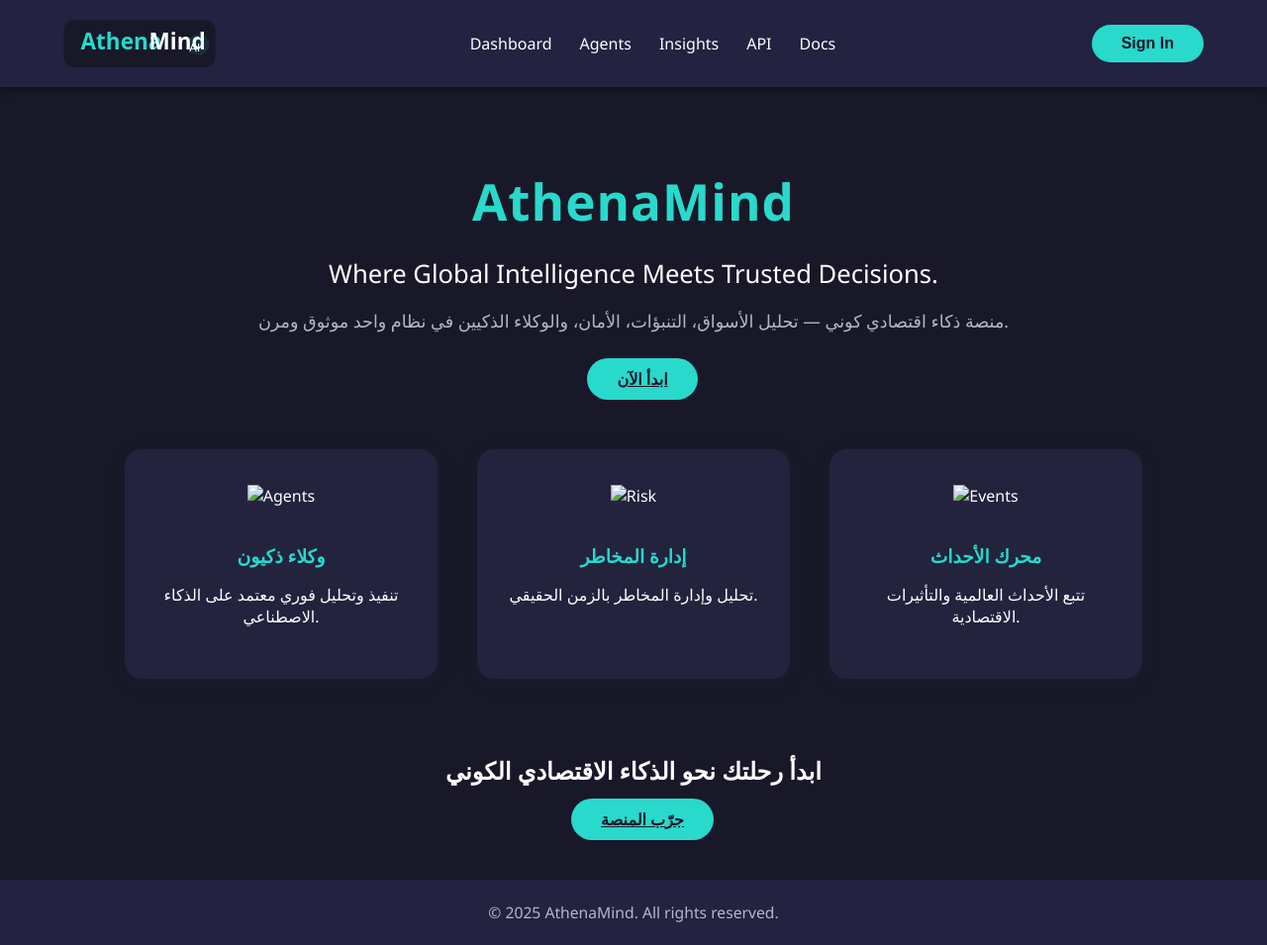
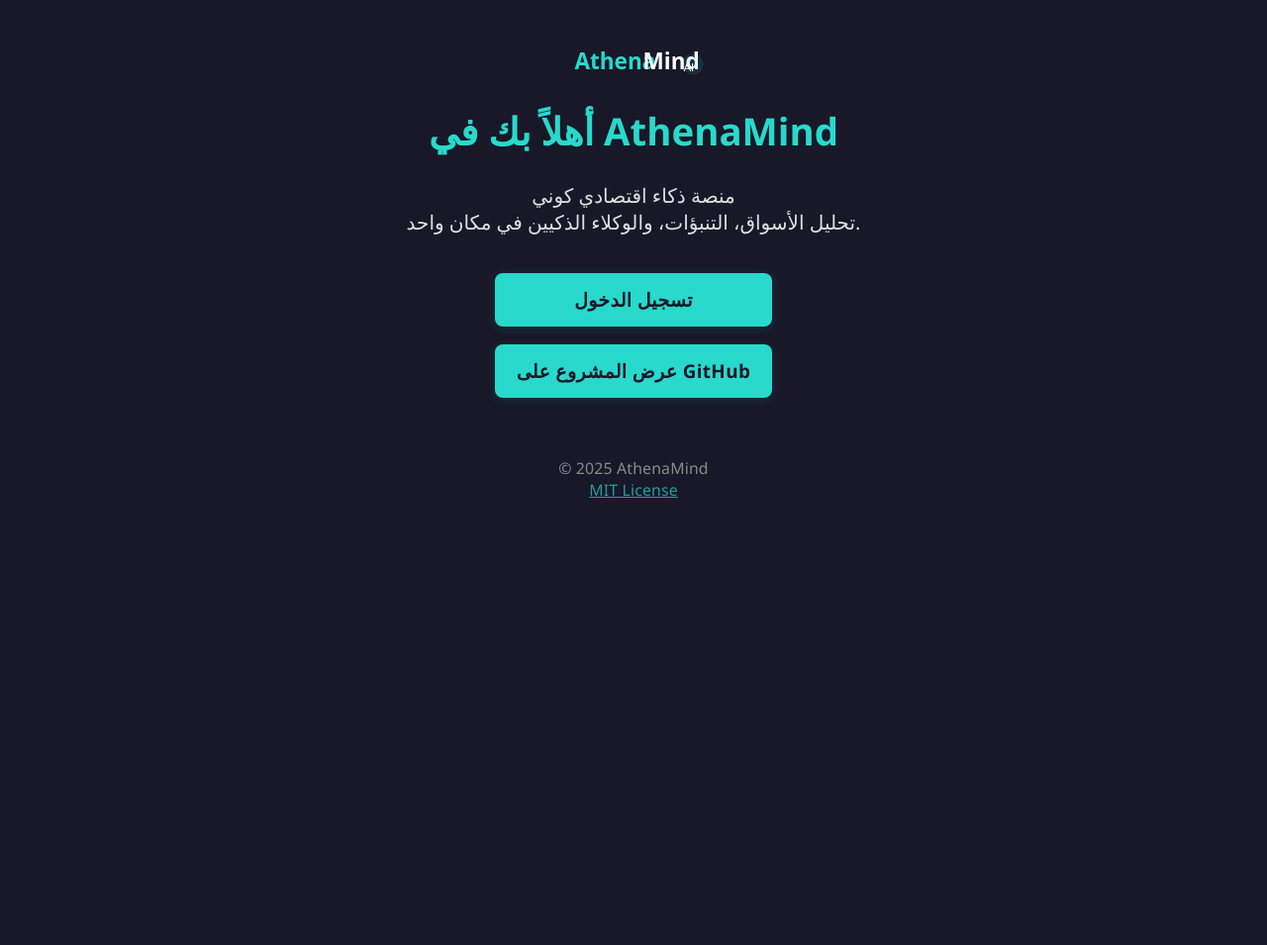
Before and after one commit to azeradra/AthenaMind, a plain HTML site: page frontend/src/index.html in a window 1280 px wide. Shown: the whole page at 99% size. After the commit the page ends 840 px from the top, so only its background shows below. Drawn offline with Linux system fonts and the light colour scheme.

Commit message:
Update index.html

```diff
--- a/frontend/src/index.html
+++ b/frontend/src/index.html
@@ -1,59 +1,94 @@
 <!DOCTYPE html>
-<html lang="en">
+<html lang="ar">
 <head>
-  <meta charset="UTF-8" />
-  <meta name="viewport" content="width=device-width,initial-scale=1" />
-  <title>AthenaMind — Global Economic Intelligence</title>
-  <link rel="icon" href="../public/logo.svg" />
-  <link rel="stylesheet" href="styles/main.css" />
+  <meta charset="UTF-8">
+  <title>AthenaMind</title>
+  <meta name="viewport" content="width=device-width, initial-scale=1.0">
+  <link rel="stylesheet" href="styles/main.css">
+  <style>
+    body {
+      font-family: 'Segoe UI', Arial, sans-serif;
+      background: #181828;
+      color: #fff;
+      text-align: center;
+      margin: 0;
+      padding: 0;
+      min-height: 100vh;
+    }
+    .logo {
+      margin: 40px auto 18px auto;
+      display: block;
+      width: 160px;
+      max-width: 60vw;
+    }
+    h1 {
+      color: #28d9cc;
+      margin-top: 0;
+      font-size: 2.4em;
+    }
+    .desc {
+      font-size: 1.25em;
+      margin-bottom: 30px;
+      color: #e0e0e0;
+    }
+    .main-actions {
+      margin: 38px auto 0 auto;
+      display: flex;
+      flex-direction: column;
+      gap: 18px;
+      max-width: 320px;
+      align-items: center;
+    }
+    .main-actions a {
+      display: inline-block;
+      width: 100%;
+      max-width: 280px;
+      background: #28d9cc;
+      color: #181828;
+      border-radius: 8px;
+      text-decoration: none;
+      font-weight: bold;
+      font-size: 1.18em;
+      padding: 14px 0;
+      transition: background 0.2s;
+      box-shadow: 0 2px 12px #28d9cc22;
+      letter-spacing: 0.02em;
+    }
+    .main-actions a:hover {
+      background: #1bb8ac;
+    }
+    .footer {
+      margin-top: 60px;
+      color: #bbb;
+      font-size: 0.99em;
+      letter-spacing: 0.01em;
+      opacity: 0.7;
+    }
+    @media (max-width: 600px) {
+      .logo { margin-top: 25px; width: 110px; }
+      h1 { font-size: 1.4em; }
+      .desc { font-size: 1em; }
+      .main-actions { max-width: 95vw; }
+      .main-actions a { font-size: 0.97em; padding: 12px 0; }
+    }
+  </style>
 </head>
 <body>
-  <header>
-    <nav class="navbar">
-      <img src="../public/logo.svg" alt="AthenaMind Logo" class="logo" />
-      <ul class="nav-links">
-        <li><a href="#">Dashboard</a></li>
-        <li><a href="#">Agents</a></li>
-        <li><a href="#">Insights</a></li>
-        <li><a href="#">API</a></li>
-        <li><a href="#">Docs</a></li>
-      </ul>
-      <button class="btn-login">Sign In</button>
-    </nav>
-  </header>
-  <main>
-    <section class="hero">
-      <h1>AthenaMind</h1>
-      <h2>Where Global Intelligence Meets Trusted Decisions.</h2>
-      <p>
-        منصة ذكاء اقتصادي كوني — تحليل الأسواق، التنبؤات، الأمان، والوكلاء الذكيين في نظام واحد موثوق ومرن.
-      </p>
-      <a href="#" class="btn-main">ابدأ الآن</a>
-    </section>
-    <section class="features">
-      <div class="feature-card">
-        <img src="assets/icons/agent.svg" alt="Agents" />
-        <h3>وكلاء ذكيون</h3>
-        <p>تنفيذ وتحليل فوري معتمد على الذكاء الاصطناعي.</p>
-      </div>
-      <div class="feature-card">
-        <img src="assets/icons/risk.svg" alt="Risk" />
-        <h3>إدارة المخاطر</h3>
-        <p>تحليل وإدارة المخاطر بالزمن الحقيقي.</p>
-      </div>
-      <div class="feature-card">
-        <img src="assets/icons/event.svg" alt="Events" />
-        <h3>محرك الأحداث</h3>
-        <p>تتبع الأحداث العالمية والتأثيرات الاقتصادية.</p>
-      </div>
-    </section>
-    <section class="cta">
-      <h2>ابدأ رحلتك نحو الذكاء الاقتصادي الكوني</h2>
-      <a href="#" class="btn-main">جرّب المنصة</a>
-    </section>
-  </main>
-  <footer>
-    <div>© 2025 AthenaMind. All rights reserved.</div>
-  </footer>
+  <img src="../public/logo.svg" alt="AthenaMind Logo" class="logo" />
+  <h1>أهلاً بك في AthenaMind</h1>
+  <div class="desc">
+    منصة ذكاء اقتصادي كوني<br>
+    تحليل الأسواق، التنبؤات، والوكلاء الذكيين في مكان واحد.
+  </div>
+
+  <div class="main-actions">
+    <a href="login.html">تسجيل الدخول</a>
+    <a href="https://github.com/azeradra/AthenaMind" target="_blank" rel="noopener">عرض المشروع على GitHub</a>
+  </div>
+
+  <div class="footer">
+    © 2025 AthenaMind<br>
+    <a href="https://github.com/azeradra/AthenaMind/blob/main/LICENSE" target="_blank" style="color:#28d9cc;text-decoration:underline;">MIT License</a>
+  </div>
 </body>
 </html>
```
